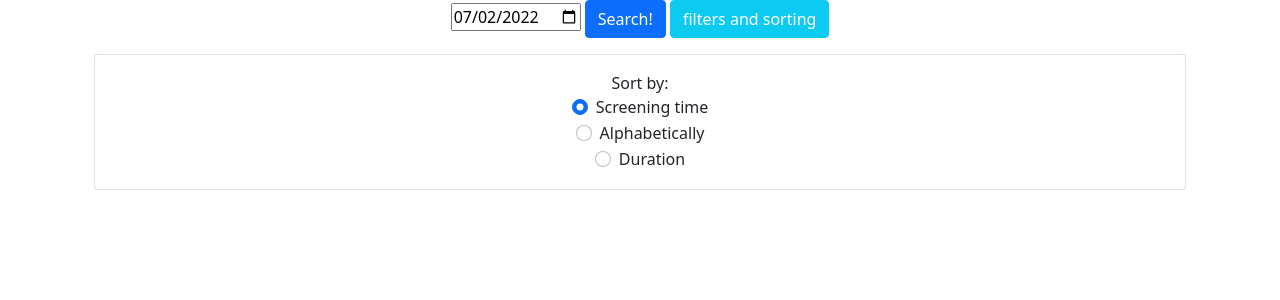
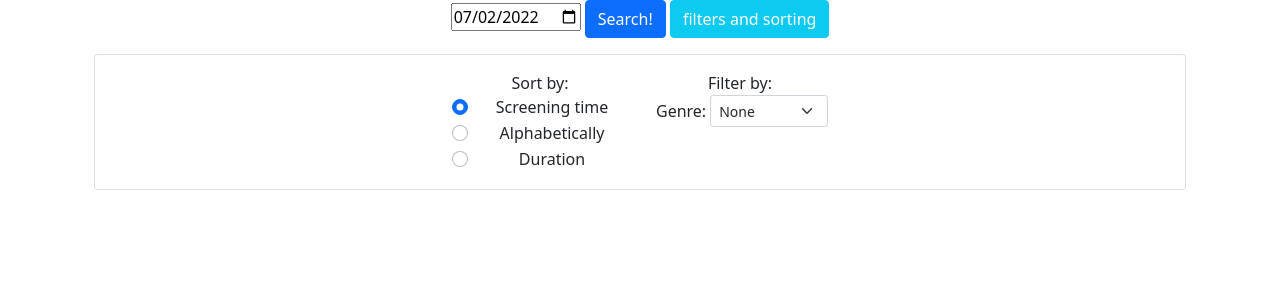
Before and after one commit to mefiuea/cinema_reservations, a Django app: page /repertoire/ in a window 1280 px wide, after a click on "filters and sorting". Shown: the part 140-440 px from the top of the page. Run offline with Django 4.2, Linux system fonts and the light colour scheme; data that the repository does not hold is empty; parts of the project's set-up code (start-up, migrations or seed data) failed here and were passed over; some libraries are stand-ins or nearby versions.

Commit message:
add filtering. Upgrade js and views

```diff
--- a/reservations_app/templates/reservations_app/repertoire.html
+++ b/reservations_app/templates/reservations_app/repertoire.html
@@ -26,7 +26,9 @@
 
                 <div class="collapse mb-3 container-sm" id="filters">
                     <div class="card card-body align-items-center">
-                        <span>Sort by:</span>
+                        <div class="row align-items-start">
+                            <div class="col" style="width: 150px">
+                                <span class="">Sort by:</span>
                                 <div class="form-check">
                                     <input class="form-check-input" type="radio" name="sorting"
                                            id="sorted_screening_time" value="screening_time" checked>
@@ -49,6 +51,21 @@
                                     </label>
                                 </div>
                             </div>
+                            <div class="col" style="width: 250px">
+                                <span class="">Filter by:</span>
+                                <div class="d-flex">
+                                    <label class="m-1" for="genre-names">Genre:</label>
+                                    <select class="form-select form-select-sm" name="genres" aria-label=".form-select-sm"
+                                            id="genre-names">
+                                        <option value="None">None</option>
+                                        {% for genre in genres %}
+                                            <option value="{{ genre.1 }}">{{ genre.0 }}</option>
+                                        {% endfor %}
+                                    </select>
+                                </div>
+                            </div>
+                        </div>
+                    </div>
                 </div>
             </form>
         </div>
@@ -66,6 +83,11 @@
                             {#                        <p class="card-text">screening time: {{ movie.screening_time }}</p>#}
                             <p class="card-text">screening time: <span
                                     class="screening-time">{{ repertoire.screening_time|date:'H:i' }}</span></p>
+                            <p class="">Genres:
+                                {% for genre in repertoire.movie.genre.all %}
+                                    <span class="text-muted">{{ genre }}{% if forloop.last %}{% else %}
+                                        ,{% endif %}</span>
+                                {% endfor %}</p>
                         </div>
                     </div>
                     <div class="card-footer">
--- a/reservations_app/templates/reservations_app/repertoires_list_by_query_string.html
+++ b/reservations_app/templates/reservations_app/repertoires_list_by_query_string.html
@@ -13,6 +13,11 @@
                 {#                        <p class="card-text">screening time: {{ movie.screening_time }}</p>#}
                 <p class="card-text">screening time: <span
                         class="screening-time">{{ repertoire.screening_time|date:'H:i' }}</span></p>
+                <p class="">Genres:
+                    {% for genre in repertoire.movie.genre.all %}
+                        <span class="text-muted">{{ genre }}{% if forloop.last %}{% else %}
+                            ,{% endif %}</span>
+                    {% endfor %}</p>
             </div>
         </div>
         <div class="card-footer">
--- a/reservations_app/views.py
+++ b/reservations_app/views.py
@@ -18,7 +18,7 @@ def repertoire_view(request):
         pass
 
     if request.method == 'GET':
-        movies_list = []
+        genres_list = []
         calendar_error = ''
         date_selected = request.GET.get('date')
         if date_selected is None or date_selected == '':
@@ -34,10 +34,19 @@ def repertoire_view(request):
         # for repertoire in repertoires:
         #     print('SCREENING TIME: ', repertoire.screening_time, type(repertoire.screening_time), flush=True)
 
+        # get genres of movies for specific repertoire
+        for repertoire in repertoires:
+            for genre in repertoire.movie.genre.all():
+                genres_list.append((genre.genre, genre.id))
+
+        # remove duplications from list
+        genres_list = list(dict.fromkeys(genres_list))
+
         context = {
             'date_selected': date_selected,
             'calendar_error': calendar_error,
             'repertoires': repertoires,
+            'genres': genres_list,
         }
         return render(request, 'reservations_app/repertoire.html', context=context)
 
@@ -45,11 +54,15 @@ def repertoire_view(request):
 def get_repertoire_by_selected_sorting(request):
     selected_sorting = request.GET.get('sorting_by')
     selected_date = request.GET.get('date')
+    selected_genre = request.GET.get('genre')
+    # validation for date
     if selected_date is None or selected_date == '':
         # view today's repertoire
         selected_date = date.today().strftime('%Y-%m-%d')
     print('SELECTED SORTING JAVA SCRIPT: ', selected_sorting, flush=True)
     print('SELECTED DATE JAVA SCRIPT: ', selected_date, flush=True)
+    print('SELECTED GENRE JAVA SCRIPT: ', selected_genre, flush=True)
+    # validation for sorting
     if selected_sorting == 'screening_time':
         order_by = 'screening_time'
     elif selected_sorting == 'alphabetically':
@@ -58,7 +71,17 @@ def get_repertoire_by_selected_sorting(request):
         order_by = 'movie__duration'
     else:
         order_by = 'screening_time'
-    repertoires = RepertoireModel.objects.filter(screening_date=selected_date).order_by(order_by)
+    # validation for genre
+    if selected_genre is None or selected_genre == 'None':
+        selected_genre = 'no_filter'
+
+    if selected_genre == 'no_filter':
+        # use genre filter
+        print('TUU!!!')
+        repertoires = RepertoireModel.objects.filter(screening_date=selected_date).order_by(order_by)
+    else:
+        repertoires = RepertoireModel.objects.filter(screening_date=selected_date,
+                                                     movie__genre=selected_genre).order_by(order_by)
     print('REPERTOIRES JAVA SCRIPT: ', repertoires, flush=True)
 
     context = {
--- a/static/scripts/sorting_repertoire.js
+++ b/static/scripts/sorting_repertoire.js
@@ -1,16 +1,20 @@
 window.addEventListener('DOMContentLoaded', (event) => {
     // console.log('test');
 
-    function checked_radio_button() {
+    function sorting_filtering() {
         let marked_radio_button = document.querySelector('input[name="sorting"]:checked').value;
         let date_from_calendar = document.querySelector('input[name="date"]').value;
         let params_list = [marked_radio_button, date_from_calendar]
         console.log(marked_radio_button)
         console.log(date_from_calendar)
         console.log(params_list)
+        let genres = document.getElementById("genre-names");
+        let genre = genres.options[genres.selectedIndex].value;
+        console.log(genre)
         let params = new URLSearchParams();
         params.append("sorting_by", marked_radio_button)
         params.append("date", date_from_calendar)
+        params.append("genre", genre)
         console.log(params)
         let address = 'get_repertoire_by_selected_sorting/?' + params.toString();
         console.log(address)
@@ -26,10 +30,17 @@ window.addEventListener('DOMContentLoaded', (event) => {
         console.log(actual_date)
     }
 
+    function genres() {
+        let genres = document.getElementById("genre-names");
+        let genre = genres.options[genres.selectedIndex].value;
+        console.log(genre)
+    }
+
     $(document).ready(function () {
-        // foundations
         let radio_checked = $('.form-check-input');
-        radio_checked.click(checked_radio_button);
+        radio_checked.click(sorting_filtering);
+        let genre_selected_menu = $('#genre-names');
+        genre_selected_menu.change(sorting_filtering);
     });
 
 });
```
Also changed, not shown: 2 other files. Lines whose indentation alone changed are shown as unchanged.
